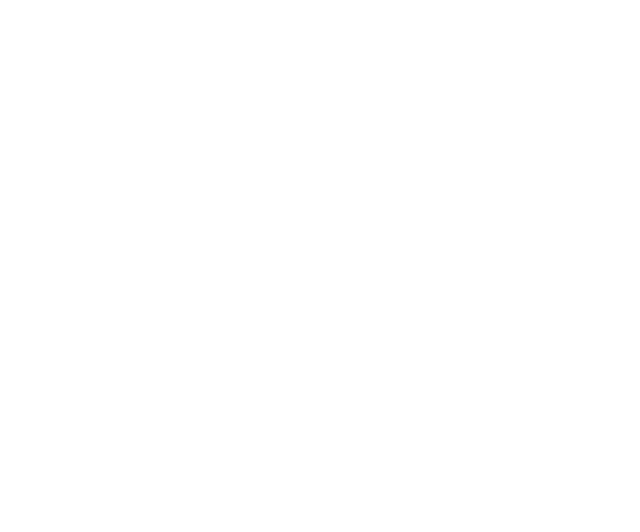
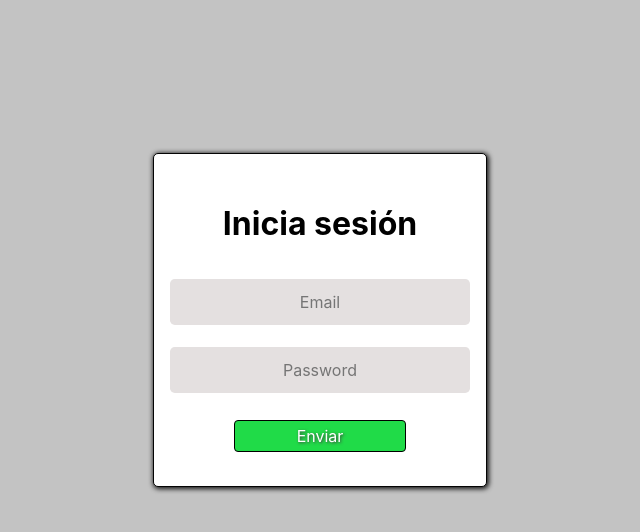
Before and after one commit to dmoreno85/ReactJs-Cecotec-Ecommerce, a React (Create React App) app: page / in a window 1280 px wide. Shown: the top 532 px of the page, without its empty margins (320-960 px from the left). Built offline with nearby package versions, Linux system fonts and the light colour scheme.

Commit message:
Login funcionando

```diff
--- a/src/App.js
+++ b/src/App.js
@@ -1,11 +1,26 @@
-import React from 'react';
-import './App.scss';
+import React from "react";
+import "./App.scss";
+import { BrowserRouter, Switch, Route } from "react-router-dom";
+import Clients from "./Containers/Clients/Clients";
+import Login from "./Containers/Login/Login";
+import PrizateZone from "./Containers/Login/PrivateZone";
 
 function App() {
   return (
-    <div className="App">
-
-    </div>
+    <BrowserRouter>
+      <div className="App">
+        <div className="container">
+          <Switch>
+            <Route path="/" component={Login} exact />
+            <Route path="/login" component={Login} exact />
+            <PrizateZone>
+              <Route path="/" component={Clients} exact />
+              <Route path="/clients" component={Clients} exact />
+            </PrizateZone>
+          </Switch>
+        </div>
+      </div>
+    </BrowserRouter>
   );
 }
 
--- a/src/Containers/Clients/Clients.jsx
+++ b/src/Containers/Clients/Clients.jsx
@@ -0,0 +1,11 @@
+import React from 'react'
+
+function Clients() {
+    return (
+        <div>
+            Clientes
+        </div>
+    )
+}
+
+export default Clients
--- a/src/Containers/Login/Login.jsx
+++ b/src/Containers/Login/Login.jsx
@@ -0,0 +1,112 @@
+import React from "react";
+import "./Login.scss";
+import { loginUser } from "../../services/login";
+import isEmail from "validator/es/lib/isEmail";
+class Login extends React.Component {
+  constructor(props) {
+    super(props);
+    this.state = {
+      email: "",
+      password: "",
+      errorFormValidate: "",
+      errorEmail: "",
+      errorPassword: "",
+      emailValidate: false,
+      passwordValidate: false,
+    };
+    this.emailInput = React.createRef();
+  }
+
+  handleSubmit = async (event) => {
+    event.preventDefault();
+    await this.validateForm();
+    if (
+      this.state.passwordValidate === true &&
+      this.state.emailValidate === true
+    ) {
+      const userData = {
+        email: this.state.email,
+        password: this.state.password,
+      };
+      loginUser(userData)
+        .then((res) => {
+          if (res) {
+            return this.props.history.push("/clients");
+          } else {
+            this.setState({
+              errorFormValidate: "El email y/o la contraseña son incorrectas.",
+            });
+          }
+        })
+        .catch((error) => {
+          console.log(error);
+        });
+    }
+  };
+
+  handleChange = (event) => {
+    this.setState({ [event.target.name]: event.target.value });
+  };
+
+  validateForm = () => {
+    return new Promise((resolve, reject) => {
+      this.validateEmail();
+      this.validatePassword();
+      resolve("form validado");
+      reject("form no validado");
+    });
+  };
+  validatePassword = () => {
+    const password = this.state.password;
+    if (password.length === 0)
+      this.setState({ errorPassword: "La contraseña es requerida." });
+    else this.setState({ errorPassword: "", passwordValidate: true });
+  };
+
+  validateEmail = () => {
+    const email = this.state.email;
+    if (email.length === 0)
+      this.setState({ errorEmail: "El email es requerido." });
+    else if (!isEmail(email))
+      this.setState({ errorEmail: "Introduzca un email válido" });
+    else this.setState({ errorEmail: "", emailValidate: true });
+  };
+
+  render() {
+    return (
+      <div className="loginContainer">
+        <form className="loginForm" onSubmit={this.handleSubmit}>
+          <h1>Inicia sesión</h1>
+          <input
+            type="email"
+            name="email"
+            value={this.state.email}
+            onChange={this.handleChange}
+            placeholder="Email"
+            ref={this.emailInput}
+          />
+          <div className="errorEmail"> {this.state.errorEmail} </div>
+          <input
+            type="password"
+            name="password"
+            value={this.password}
+            onChange={this.handleChange}
+            placeholder="Password"
+          />
+          <div className="errorPassword"> {this.state.errorPassword} </div>
+          <div className="button">
+            {" "}
+            <button type="submit">Enviar</button>
+          </div>
+
+          <div className="errorFormValidate">
+            {" "}
+            {this.state.errorFormValidate}{" "}
+          </div>
+        </form>
+      </div>
+    );
+  }
+}
+
+export default Login;
--- a/src/Containers/Login/Login.scss
+++ b/src/Containers/Login/Login.scss
@@ -0,0 +1,126 @@
+@import '../../styles.scss';
+
+.loginContainer {
+    position: fixed;
+    top: 0;
+    left: 0;
+    width: 100%;
+    height: 100%;
+    z-index: 50;
+    transition: all 2s;
+    background: rgba(156, 156, 156, 0.6);
+
+    .loginForm {
+        display: flex;
+        flex-direction: column;
+        justify-content: center;
+        justify-items: center;
+        width: 300px;
+        max-width: 100%;
+        height: 300px;
+        max-height: 100%;
+        position: fixed;
+        z-index: 100;
+        left: 50%;
+        top: 40%;
+        transform: translate(-50%, -50%);
+        background: white;
+        box-shadow: 1px 1px 5px 1px rgba(0, 0, 0, 0.9);
+        border-radius: 5px;
+        border: 1px solid rgb(3, 3, 3);
+        padding: 1em;
+
+        @media (max-width: 340px) {
+            width: 250px;
+            height: 280px;
+
+            h1 {
+                font-size: 30px;
+
+            }
+        }
+
+        h1 {
+            text-align: center;
+            margin-bottom: 36px;
+        }
+
+        @media (max-width: 291px) {
+            width: 200px;
+
+            h1 {
+                font-size: 25px;
+            }
+        }
+
+        @media (max-width: 240px) {
+            width: 150px;
+
+            h1 {
+                font-size: 20px;
+            }
+        }
+
+        input {
+            all: unset;
+            padding: 0.8rem;
+            border-radius: 0.3em;
+            background-color: rgb(228, 224, 224);
+            color: black;
+            margin-bottom: 1.4em;
+
+            @media (max-width: 240px) {
+                text-align: center;
+            }
+        }
+
+        .button {
+            display: flex;
+            justify-content: center;
+
+            button {
+                all: unset;
+                text-align: center;
+                background-color: rgb(32, 219, 72);
+                border: 1px solid black;
+                border-radius: 4px;
+                padding: 5px;
+                margin: 5px;
+                width: 5em;
+                color: white;
+                text-shadow: 1px 1px 3px #413f3f;
+                max-width: 100%;
+                width: 10em;
+
+                @media (max-width: 240px) {
+                    width: 4.5em;
+                }
+            }
+
+            button:hover {
+                background-color: rgb(97, 219, 123);
+                text-shadow: 1px 1px 3px #080808;
+            }
+        }
+
+        .errorEmail {
+            position: absolute;
+            color: red;
+            bottom: 148px;
+        }
+
+        .errorPassword {
+            position: absolute;
+            color: red;
+            bottom: 79px;
+        }
+
+        .errorFormValidate {
+            position: absolute;
+            color: red;
+            bottom: 11px;
+        }
+
+    }
+
+}
--- /dev/null
+++ b/src/Containers/Login/PrivateZone.jsx
@@ -0,0 +1,15 @@
+import React from 'react';
+import { Redirect } from 'react-router-dom';
+
+const PrivateZone = ({ children }) => {
+  const hasToken = localStorage.getItem('authToken');
+
+  return hasToken ?  children : (
+    <Redirect
+      to={{
+        pathname: '/login',
+      }}
+    />
+  );
+};
+export default PrivateZone;
--- a/src/services/login.jsx
+++ b/src/services/login.jsx
@@ -0,0 +1,28 @@
+import axios from 'axios';
+
+export const loginUser = async (user) => {
+    try {
+        console.log(user);
+        const res = await axios.post('http://localhost:3001/login', user)
+
+        localStorage.setItem('authToken', res.data.accessToken)
+
+
+        console.log(res);
+        return res.data
+    } catch (error) {
+
+    }
+};
+
+export const logout = async () => {
+    try {
+
+         localStorage.removeItem('authToken');
+
+        return
+
+    } catch (error) {
+
+    }
+}
```
